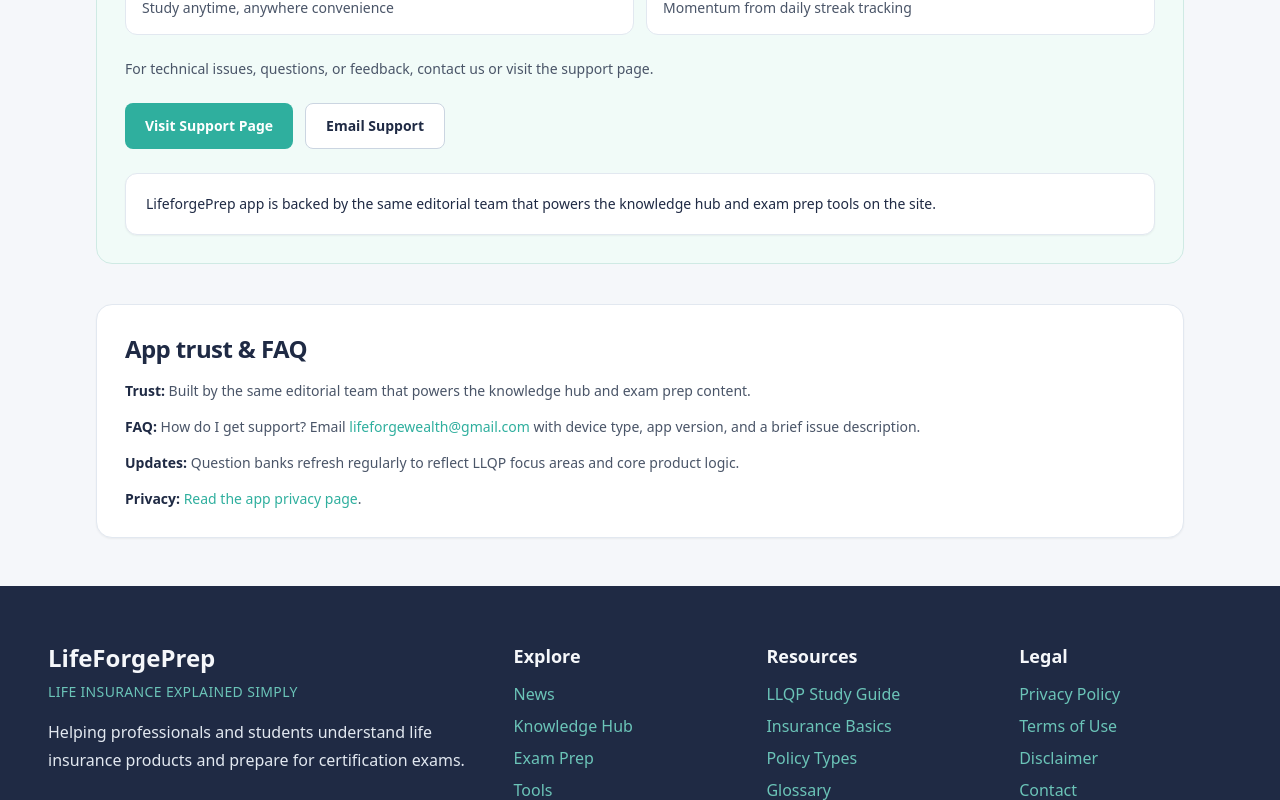
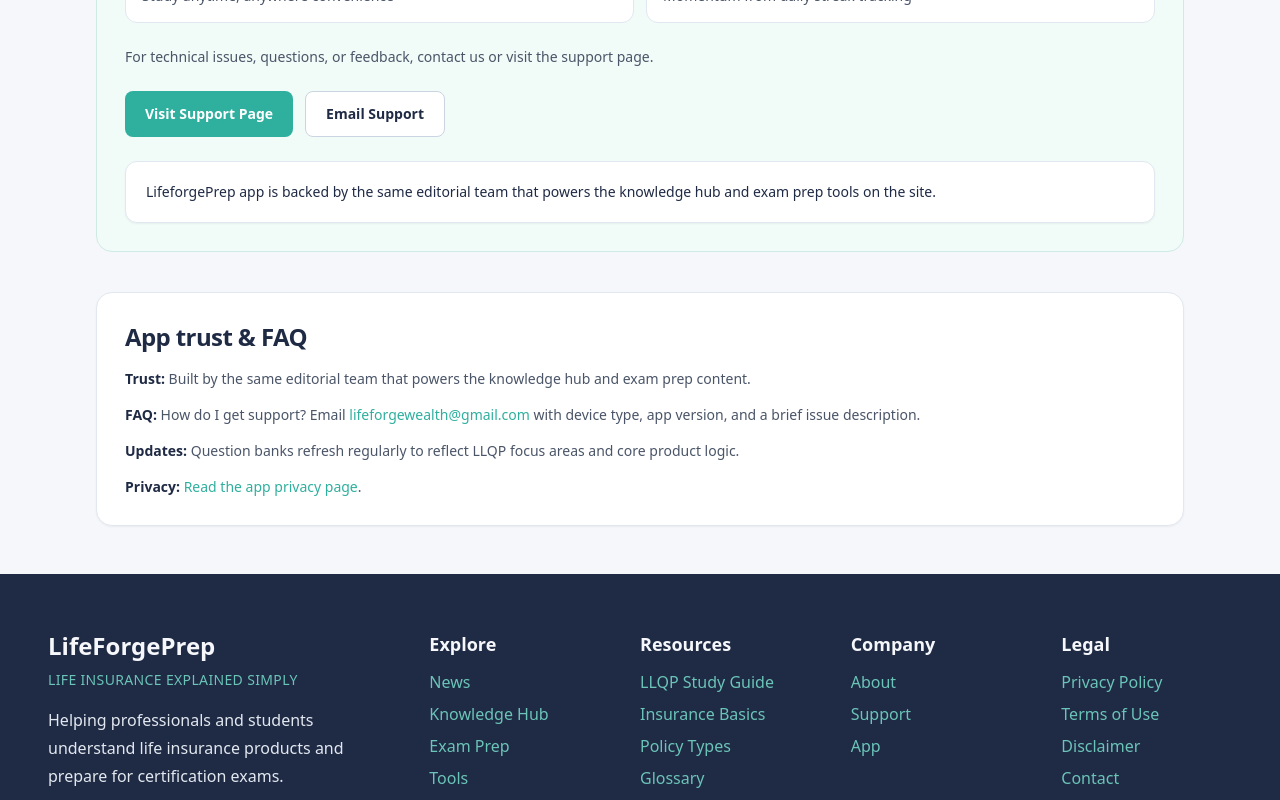
Before and after one commit to jfitz80/LifeForgeStudyPrep, a Next.js app: page /app in a window 1280 px wide. Shown: the part 2000-2800 px from the top of the page. Built offline with nearby package versions, Linux system fonts and the light colour scheme.

Commit message:
Move support and about links to footer

```diff
--- a/components/editorial/SiteFooter.tsx
+++ b/components/editorial/SiteFooter.tsx
@@ -1,4 +1,5 @@
 import Link from 'next/link';
+import { siteConfig } from '@/config/site';
 
 const explore = [
   { label: 'News', href: '/news' },
@@ -14,18 +15,24 @@ const resources = [
   { label: 'Glossary', href: '/knowledge#glossary' }
 ] as const;
 
+const company = [
+  { label: 'About', href: '/about' },
+  { label: 'Support', href: '/support' },
+  { label: 'App', href: '/app' }
+] as const;
+
 const legal = [
   { label: 'Privacy Policy', href: '/privacy' },
   { label: 'Terms of Use', href: '/terms' },
   { label: 'Disclaimer', href: '/disclaimer' },
-  { label: 'Contact', href: 'mailto:support@lifeforgeprep.com' }
+  { label: 'Contact', href: `mailto:${siteConfig.supportEmail}` }
 ] as const;
 
 export default function SiteFooter() {
   return (
     <footer className="bg-[#1F2A44] text-[#F5F7FA]">
       <div className="mx-auto max-w-7xl px-8 py-14 sm:px-10 lg:px-12">
-        <div className="grid grid-cols-1 gap-10 md:grid-cols-2 lg:grid-cols-[2fr_1fr_1fr_1fr]">
+        <div className="grid grid-cols-1 gap-10 md:grid-cols-2 lg:grid-cols-[2fr_1fr_1fr_1fr_1fr]">
           <div>
             <h3 className="text-2xl font-bold">LifeForgePrep</h3>
             <p className="mt-2 text-sm uppercase tracking-wide text-[#6BC4B8]">Life Insurance Explained Simply</p>
@@ -49,6 +56,17 @@ export default function SiteFooter() {
             <h4 className="text-lg font-semibold">Resources</h4>
             <div className="mt-3 space-y-2">
               {resources.map((item) => (
+                <Link key={item.label} href={item.href} className="block text-[#6BC4B8] hover:underline">
+                  {item.label}
+                </Link>
+              ))}
+            </div>
+          </div>
+
+          <div>
+            <h4 className="text-lg font-semibold">Company</h4>
+            <div className="mt-3 space-y-2">
+              {company.map((item) => (
                 <Link key={item.label} href={item.href} className="block text-[#6BC4B8] hover:underline">
                   {item.label}
                 </Link>
--- a/components/editorial/SiteHeader.tsx
+++ b/components/editorial/SiteHeader.tsx
@@ -17,9 +17,7 @@ const primaryLinks: NavLink[] = [
   { label: 'Exam Prep', href: '/exam-prep' },
   { label: 'Free Practice', href: '/free-practice', accent: true },
   { label: 'News', href: '/news' },
-  { label: 'App', href: '/app' },
-  { label: 'Support', href: '/support' },
-  { label: 'About', href: '/about' }
+  { label: 'App', href: '/app' }
 ];
 
 const knowledgeLinks: NavLink[] = [
```
